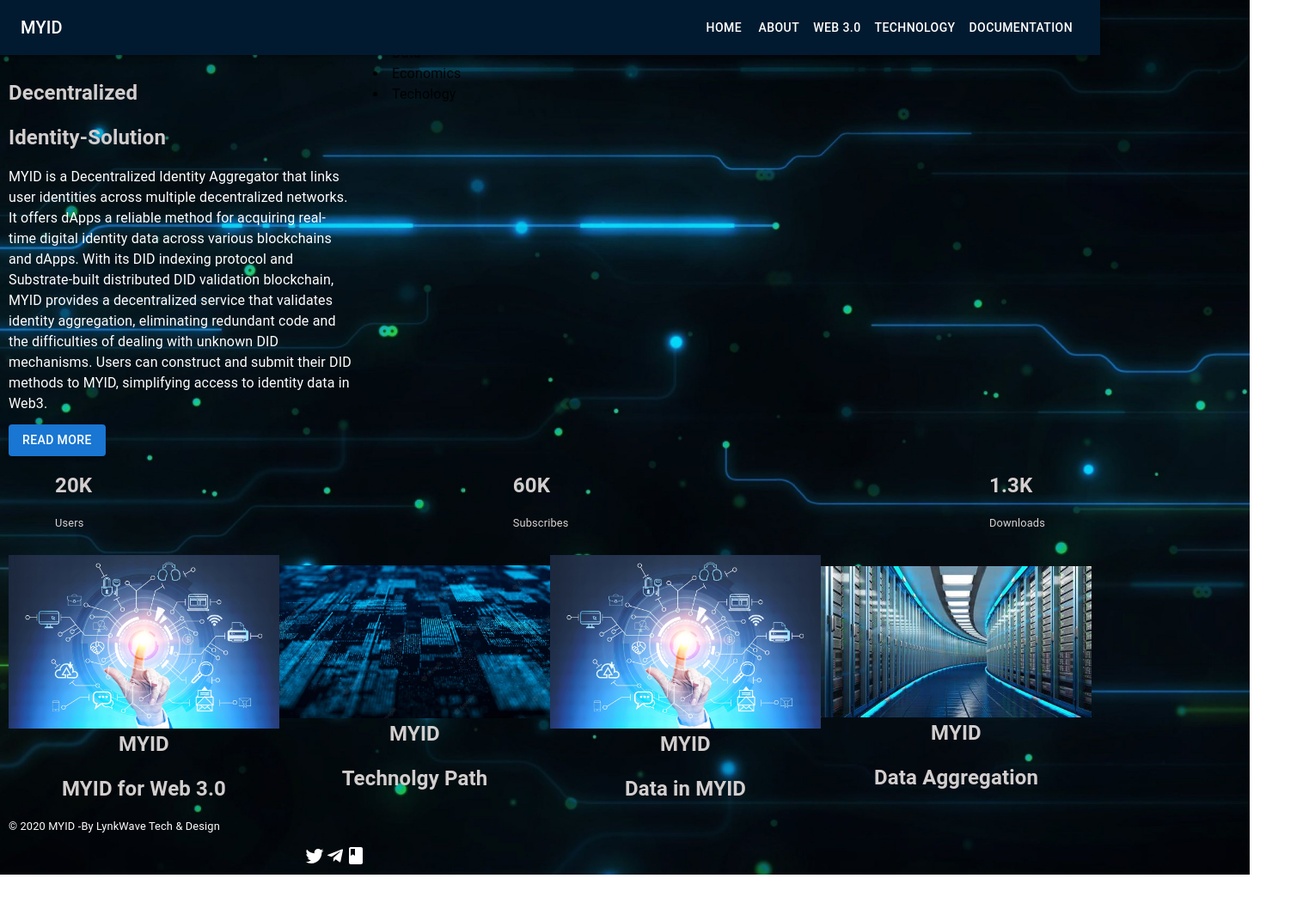
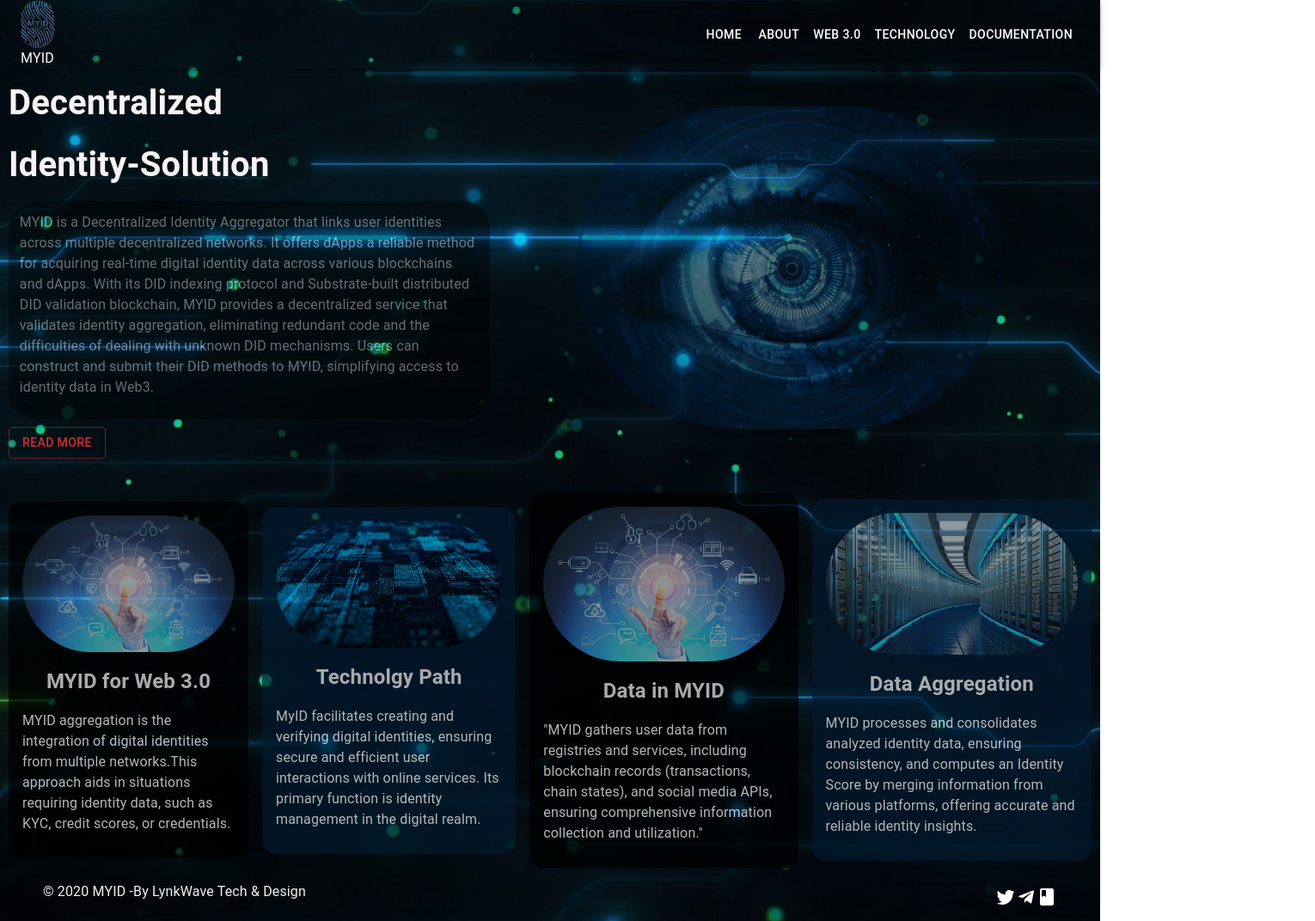
Before and after one commit to LynkWave/myid, a Next.js app: page / in a window 1280 px wide. Shown: the whole page at 86% size, 1530 px wide, since content can reach past the window. Before the commit the page ends 1018 px from the top, so only its background shows below. Built offline with nearby package versions, Linux system fonts and the light colour scheme.

Commit message:
CSS updated

```diff
--- a/app/globals.css
+++ b/app/globals.css
@@ -40,7 +40,9 @@ h2 {
   font-size: 1.5rem;
   font-weight: bold;
   margin-bottom: 1rem;
-  color: #d2cece;
+  color: #f0eeee;
+  margin-top: 1rem;
+
 }
 
 h3 {
@@ -56,9 +58,16 @@ h4 {
 }
 
 h5 {
-  font-size: 0.8rem;
+  font-size: 1rem;
   margin-bottom: 0.75rem;
-  color: rgb(255, 255, 255);
+  color: rgb(245, 241, 241);
+}
+
+h7 {
+  font-size: 2.5rem;
+  margin-bottom: 0.75rem;
+  font-weight: bold;
+  color: rgb(248, 243, 243);
 }
 
 p {
--- a/app/layout.js
+++ b/app/layout.js
@@ -4,7 +4,7 @@ import './globals.css'
 const inter = Inter({ subsets: ['latin'] })
 
 export const metadata = {
-  title: 'MY-ID',
+  title: 'MYID - Unique ID in Web3',
   description: 'Generated by create next app',
 }
 
--- a/app/page.js
+++ b/app/page.js
@@ -12,7 +12,7 @@ export default function Home() {
     <Box>
       <Navbar />
       <Content />
-      <Statics />
+      {/* <Statics /> */}
       <Compart />
       <Footer />
     </Box>
--- a/component/compart.js
+++ b/component/compart.js
@@ -7,44 +7,47 @@ export const Compart = () => {
     return (
         <Box sx={{
             display: 'flex',
+            flexDirection: { xs: 'column', md: 'row' },
             justifyContent: 'space-between',
             alignItems: 'center',
+            gap: '1rem',
+            marginTop: '5vh',
             width: '100%', // You can adjust the width as needed
             // Add other styles as needed
         }}>
             <Box sx={{ display: 'flex', alignItems: 'center', justifyContent: 'center' }}>
-                <Box sx={{ display: 'flex', flexDirection: 'column', alignItems: 'center', justifyContent: 'center' }}>
-                    <img width={"400"} height={"400"} className="rounded w-full object-cover object-center mb-6" src="compart2.jpeg" alt="content" />
-                    <h2 >MYID</h2>
+                <Box sx={{ display: 'flex', flexDirection: 'column', alignItems: 'center', justifyContent: 'center', bgcolor: 'black', opacity: '0.7', borderRadius: '1rem', padding: '1rem' }}>
+                    <img width={"300"} height={"400"} style={{ borderRadius: '500px', opacity: '0.8' }} src="compart2.jpeg" alt="content" />
+                    {/* <h2 >MYID</h2> */}
                     <h2>MYID for Web 3.0</h2>
-                    {/* <h4>MYID aggregation is the integration of digital identities from multiple networks.This approach aids in situations requiring identity data, such as KYC, credit scores, or credentials.</h4> */}
+                    <h4>MYID aggregation is the integration of digital identities from multiple networks.This approach aids in situations requiring identity data, such as KYC, credit scores, or credentials.</h4>
                 </Box>
             </Box>
             <Box>
-                <Box sx={{ display: 'flex', flexDirection: 'column', alignItems: 'center', justifyContent: 'center' }}>
-                    <img width={"400"} height={"400"} className="rounded w-fullobject-cover object-center mb-6" src="/compart1.jpeg" alt="content" />
-                    <h2 >MYID</h2>
+                <Box sx={{ display: 'flex', flexDirection: 'column', alignItems: 'center', justifyContent: 'center', bgcolor: '#021A2F', opacity: '0.7', borderRadius: '1rem', padding: '1rem' }}>
+                    <img width={"300"} height={"400"} style={{ borderRadius: '300px', opacity: '1' }} src="/compart1.jpeg" alt="content" />
+                    {/* <h2 >MYID</h2> */}
                     <h2>Technolgy Path</h2>
-                    {/* <h4>MyID facilitates creating and verifying digital identities, ensuring secure and efficient user interactions with online services. Its primary function is identity management in the digital realm. </h4> */}
+                    <h4>MyID facilitates creating and verifying digital identities, ensuring secure and efficient user interactions with online services. Its primary function is identity management in the digital realm. </h4>
                 </Box>
             </Box>
             <Box>
-                <Box sx={{ display: 'flex', flexDirection: 'column', alignItems: 'center', justifyContent: 'center' }}>
-                    <img width={"400"} height={"400"} className="rounded w-fullobject-cover object-center mb-6" src="compart2.jpeg" alt="content" />
-                    <h2>MYID</h2>
+                <Box sx={{ display: 'flex', flexDirection: 'column', alignItems: 'center', justifyContent: 'center', bgcolor: 'black', opacity: '0.7', borderRadius: '1rem', padding: '1rem' }}>
+                    <img width={"300"} height={"300"} style={{ borderRadius: '500px', opacity: '0.8' }} src="compart2.jpeg" alt="content" />
+                    {/* <h2>MYID</h2> */}
                     <h2>Data in MYID</h2>
-                    {/* <h4>"MYID gathers user data from registries and services, including blockchain records (transactions, chain states), and social media APIs, ensuring comprehensive information collection and utilization."</h4> */}
+                    <h4>"MYID gathers user data from registries and services, including blockchain records (transactions, chain states), and social media APIs, ensuring comprehensive information collection and utilization."</h4>
                 </Box>
             </Box>
             <Box>
-                <Box sx={{ display: 'flex', flexDirection: 'column', alignItems: 'center', justifyContent: 'center' }}>
-                    <img width={"400"} height={"400"} className="rounded w-full object-cover object-center mb-6" src="/roadmap.jpeg" alt="content" />
-                    <h2>MYID</h2>
+                <Box sx={{ display: 'flex', flexDirection: 'column', alignItems: 'center', justifyContent: 'center', bgcolor: "#021A2F", opacity: '0.7', borderRadius: '1rem', padding: '1rem' }}>
+                    <img width={"300"} height={"400"} style={{ borderRadius: '300px', opacity: '0.8' }} src="/roadmap.jpeg" alt="content" />
+                    {/* <h2>MYID</h2> */}
                     <h2>Data Aggregation</h2>
-                    {/* <h4>MYID processes and consolidates analyzed identity data, ensuring consistency, and computes an Identity Score by merging information from various platforms, offering accurate and reliable identity insights. </h4> */}
+                    <h4>MYID processes and consolidates analyzed identity data, ensuring consistency, and computes an Identity Score by merging information from various platforms, offering accurate and reliable identity insights. </h4>
                 </Box>
 
             </Box>
-        </Box>
+        </Box >
     )
 }
--- a/component/content.js
+++ b/component/content.js
@@ -4,33 +4,24 @@ import React from 'react'
 const Content = () => {
     return (
 
-        <Box sx={{ display: 'flex', flexDirection: 'row' }}>
-            <Box sx={{ maxWidth: '50vh', marginTop: '10vh' }}>
+        <Box sx={{
+            marginTop: '10vh',
+            display: 'flex', flexDirection: { xs: 'column', md: 'row' },
+        }}>
+            <Box sx={{ maxWidth: '70vh' }}>
+                <Box sx={{ display: 'flex', flexDirection: 'column' }}>
+                    <h7>Decentralized </h7>
+                    <h7>Identity-Solution</h7>
+                </Box>
+                <Box sx={{ bgcolor: 'black', opacity: '0.4', borderRadius: '2rem', padding: '0.8rem', marginBottom: '0.6rem' }}>
+                    <h5>MYID is a Decentralized Identity Aggregator that links user identities across multiple decentralized networks. It offers dApps a reliable method for acquiring real-time digital identity data across various blockchains and dApps. With its DID indexing protocol and Substrate-built distributed DID validation blockchain, MYID provides a decentralized service that validates identity aggregation, eliminating redundant code and the difficulties of dealing with unknown DID mechanisms. Users can construct and submit their DID methods to MYID, simplifying access to identity data in Web3. </h5>
+                </Box>
 
-                <h2>Decentralized </h2>
-                <h2>Identity-Solution</h2>
+                <a className="text-indigo-500 inline-flex items-center mt-4" href='https://myid-1.gitbook.io/web3/'><Button variant='outlined' color='error'   >Read More</Button></a>
+            </Box>
 
-                <h4>MYID is a Decentralized Identity Aggregator that links user identities across multiple decentralized networks. It offers dApps a reliable method for acquiring real-time digital identity data across various blockchains and dApps. With its DID indexing protocol and Substrate-built distributed DID validation blockchain, MYID provides a decentralized service that validates identity aggregation, eliminating redundant code and the difficulties of dealing with unknown DID mechanisms. Users can construct and submit their DID methods to MYID, simplifying access to identity data in Web3. </h4>
-                <a className="text-indigo-500 inline-flex items-center mt-4" href='https://myid-1.gitbook.io/web3/'><Button variant='contained'  >Read More</Button></a>
-            </Box>
-            <Container className='flex-grow'>
-                <h2 className="title-font font-semibold text-gray-800 tracking-wider text-sm mb-3"></h2>
-                <nav className="flex flex-wrap list-none -mb-1">
-                    <li className="lg:w-1/3 mb-1 w-1/2">
-                        <a className="text-gray-600 hover:text-gray-800" href='https://myid-1.gitbook.io/web3/the-problem-in-web3.0-id' target='/blank'>Problem</a>
-                    </li>
-                    <li className="lg:w-1/3 mb-1 w-1/2">
-                        <a className="text-gray-600 hover:text-gray-800" href='https://myid-1.gitbook.io/web3/data-in-myid' target='/blank'>Data</a>
-                    </li>
-                    <li className="lg:w-1/3 mb-1 w-1/2">
-                        <a className="text-gray-600 hover:text-gray-800" href='https://myid-1.gitbook.io/web3/economic-model' target='/blank'>Economics</a>
-                    </li>
-                    <li className="lg:w-1/3 mb-1 w-1/2">
-                        <a className="text-gray-600 hover:text-gray-800" href='https://myid-1.gitbook.io/web3/technology-path' target='/blank'>Techology</a>
-
-                    </li>
-
-                </nav>
+            <Container sx={{ display: 'flex', alignItems: 'center', justifyContent: 'center' }} >
+                <img width={"500"} height={"400"} style={{ borderRadius: '500px', opacity: '0.4' }} src="digitalEe.jpeg" alt="content" />
             </Container>
 
         </Box>
--- a/component/footer.js
+++ b/component/footer.js
@@ -3,34 +3,38 @@ import TwitterIcon from '@mui/icons-material/Twitter';
 import TelegramIcon from '@mui/icons-material/Telegram';
 import BookIcon from '@mui/icons-material/Book';
 import { Box, Container } from '@mui/material';
-import { Navigation } from '@mui/icons-material';
 
 const Footer = () => {
     return (
-        <Box >
-            <Box>
-                <Box sx={{}}>
+        <Box sx={{
+            display: 'flex',
+            marginTop: '2vh',
+            justifyContent: 'space-between',
+            alignItems: 'center',
+            width: '100%', // You can adjust the width as needed
+            // Add other styles as needed
+        }}>
+            <Box sx={{ marginLeft: '5vh' }}>
                 <h5>© 2020 MYID
                     <a href="" rel="noopener noreferrer" target=""> -By LynkWave Tech & Design</a></h5>
                 <span className="inline-flex sm:ml-auto sm:mt-0 mt-2 justify-center sm:justify-start">
                 </span>
-                </Box>
-                <Container style={{ display: 'inline-flex', marginLeft: '20rem', justifyItems: 'right' }}>
-                    <a href="https://twitter.com/your-twitter" target="_blank" rel="noopener noreferrer">
+            </Box  >
+            <Box sx={{ marginRight: '5vh' }}>
+                <a href="https://twitter.com/MYID2022" target="_blank" rel="noopener noreferrer">
                     <TwitterIcon size={25} style={{ color: 'white' }} />
                 </a>
-                    <a href="https://t.me/your-telegram" target="_blank" rel="noopener noreferrer">
+                <a href="http://t.me/MYIDweb3" target="_blank" rel="noopener noreferrer">
                     <TelegramIcon size={25} style={{ color: 'white' }} />
                 </a>
-                    <a href="https://medium.com/@your-medium" target="_blank" rel="noopener noreferrer">
+                <a href="https://myid-1.gitbook.io/web3/" target="_blank" rel="noopener noreferrer">
                     <BookIcon size={25} style={{ color: 'white' }} />
                 </a>
-                    {/* <a href="https://gitbook.com/@your-gitbook" target="_blank" rel="noopener noreferrer">
-                    <FaGitBook size={32} />
-                </a> */}
-                </Container>
+                <a href="https://gitbook.com/@your-gitbook" target="_blank" rel="noopener noreferrer">
+                    <faMediumM />
+                </a>
+            </Box>
 
-            </Box>
         </Box>
     )
 }
--- a/component/navbar.js
+++ b/component/navbar.js
@@ -34,9 +34,16 @@ function DrawerAppBar(props) {
 
     const drawer = (
         <Box onClick={handleDrawerToggle} sx={{ textAlign: 'center' }}>
-            <Typography variant="h6" sx={{ my: 2 }}>
-                MYID
-            </Typography>
+            <Box sx={{ display: 'flex', gap: '1rem' }}>
+                <img width={"40"} height={"60"} style={{ borderRadius: '500px', opacity: '0.6' }} src="logo.png" alt="content" />
+
+                <Typography variant="h6" sx={{ my: 2 }}>
+                    MYID
+
+                </Typography>
+            </Box>
+
+
             <Divider />
             <List>
                 {navItems.map((item, index) => (
@@ -57,7 +64,7 @@ function DrawerAppBar(props) {
     return (
         <Box sx={{ display: 'flex' }}>
             <CssBaseline />
-            <AppBar component="nav" sx={{ bgcolor: '#021A2F' }}>
+            <AppBar component="nav" sx={{ bgcolor: 'transparent' }}>
                 <Toolbar>
                     <IconButton
                         color="inherit"
@@ -68,16 +75,19 @@ function DrawerAppBar(props) {
                     >
                         <MenuIcon />
                     </IconButton>
+
                     <Typography
-                        variant="h6"
+                        variant="h7s"
                         component="div"
                         sx={{ flexGrow: 1, display: { xs: 'none', sm: 'block' } }}
                     >
+                        <img width={"40"} height={"50"} style={{ borderRadius: '500px', opacity: '0.6' }} src="logo.png" alt="content" />
+
                         MYID
                     </Typography>
                     <Box sx={{ display: { xs: 'none', sm: 'block' } }}>
                         {navItems.map((item, index) => (
-                            <Button key={item} href={hrefs[index]} sx={{ color: '#fff' }}>
+                            <Button variant='text' key={item} href={hrefs[index]} sx={{ color: '#fff' }}>
                                 {item}
                             </Button>
                         ))}
--- a/component/statics.js
+++ b/component/statics.js
@@ -3,17 +3,17 @@ import React from 'react'
 
 const Statics = () => {
     return (
-        <Container sx={{ display: 'flex', justifyContent: 'space-between', padding: '16px' }} >
+        <Container sx={{ display: 'flex', justifyContent: 'space-between' }} >
             <div>
-                <h2>20K</h2>
+                <h4>20K</h4>
                 <p>Users</p>
             </div>
             <div>
-                <h2>60K</h2>
+                <h4>60K</h4>
                 <p>Subscribes</p>
             </div>
             <div>
-                <h2>1.3K</h2>
+                <h4>1.3K</h4>
                 <p>Downloads</p>
             </div>
         </Container>
```
Also changed, not shown: public/digitalEe.jpeg (added), public/logo.png (added). Lines whose indentation alone changed are shown as unchanged.
